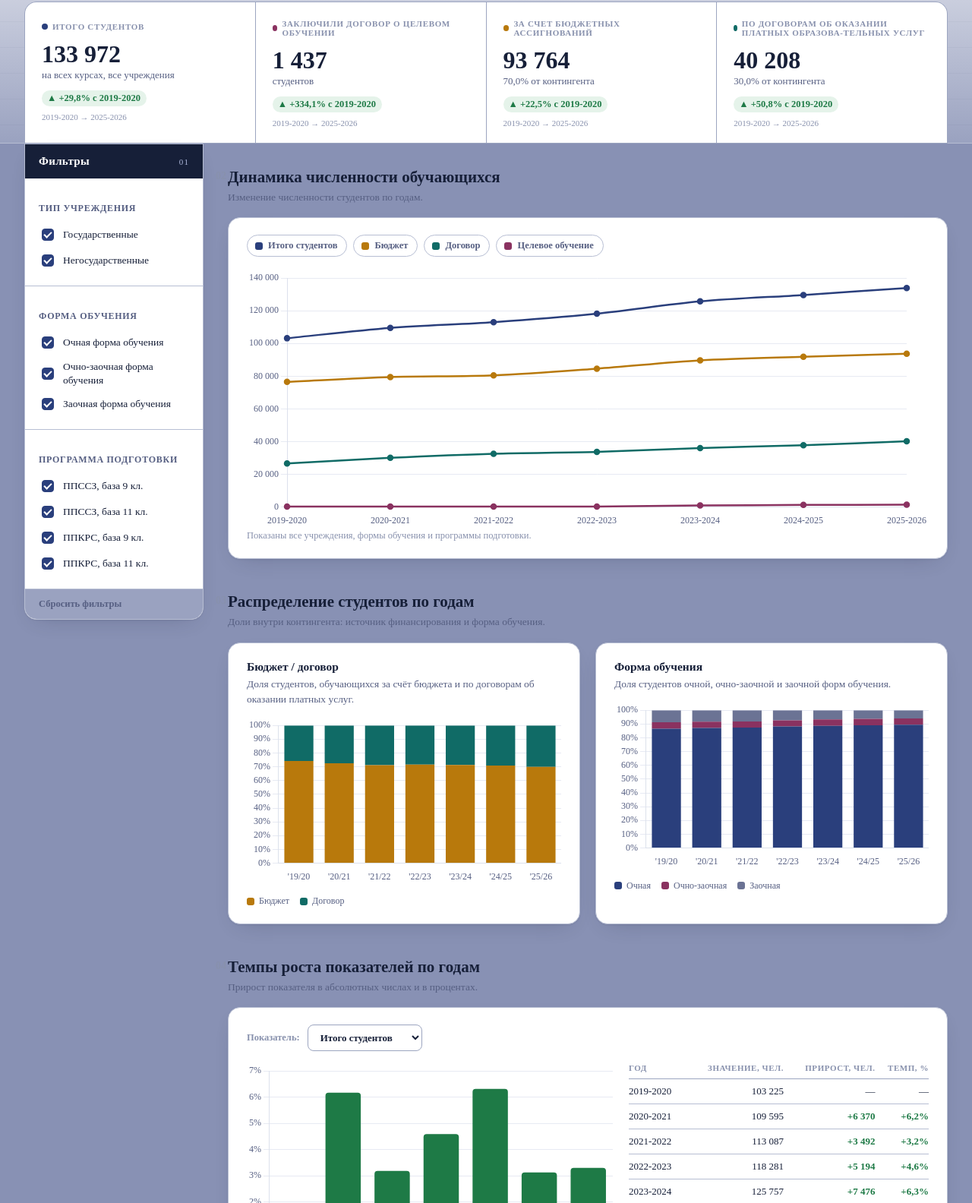
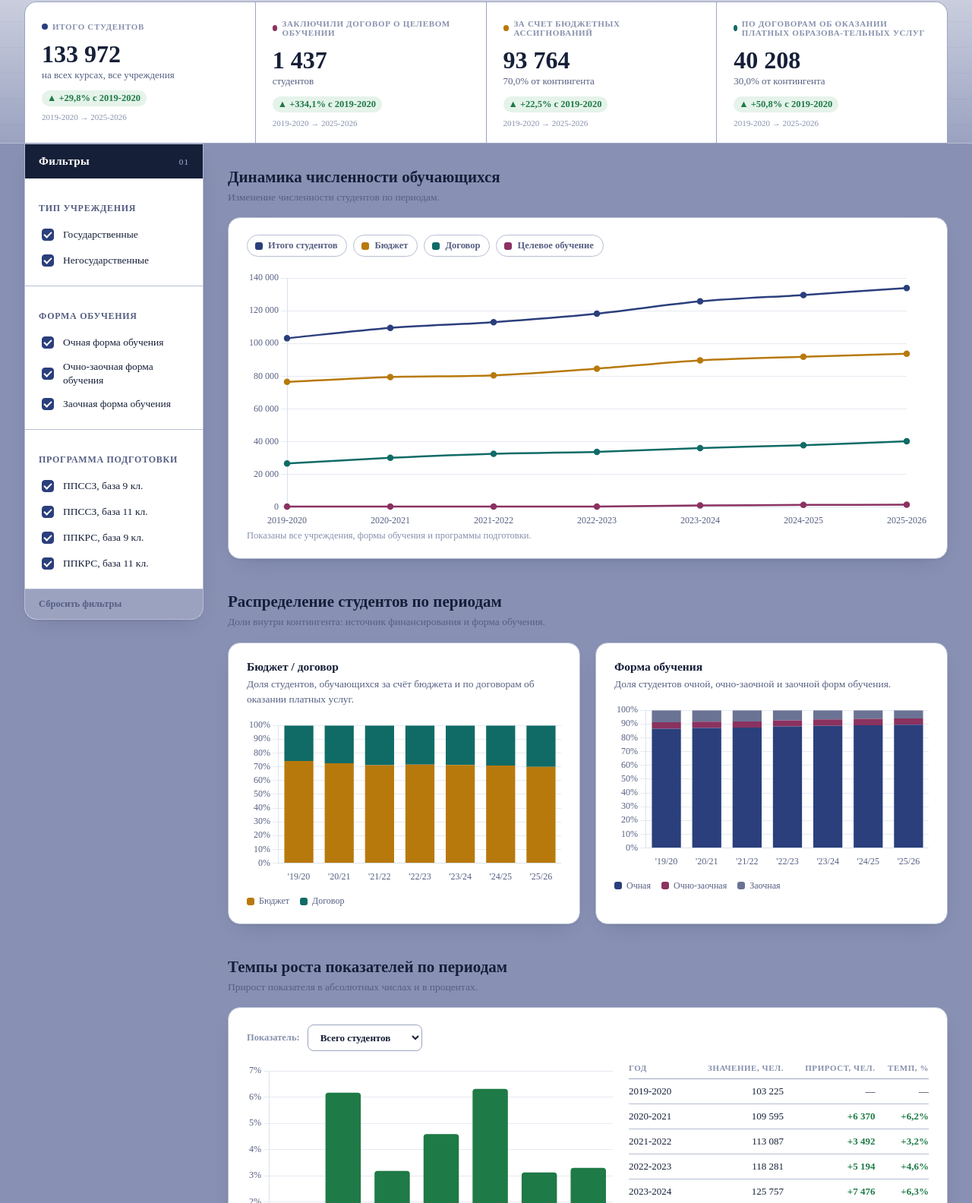
Before and after one commit to CAD-analytics/spo-spb-dashboard, a plain HTML site: page index.html in a window 1280 px wide. Shown: the part 210-1794 px from the top of the page at 76% size. Drawn offline with nearby package versions, Linux system fonts and the light colour scheme.

Commit message:
Update index.html

```diff
--- a/index.html
+++ b/index.html
@@ -302,7 +302,7 @@
       <div class="section-head">
         <div>
           <h2><span class="num-mark">02</span>Динамика численности обучающихся</h2>
-          <p class="section-desc">Изменение численности студентов по годам.</p>
+          <p class="section-desc">Изменение численности студентов по периодам.</p>
         </div>
       </div>
       <div class="card">
@@ -315,7 +315,7 @@
     <section id="sec-structure">
       <div class="section-head">
         <div>
-          <h2><span class="num-mark">03</span>Распределение студентов по годам</h2>
+          <h2><span class="num-mark">03</span>Распределение студентов по периодам</h2>
           <p class="section-desc">Доли внутри контингента: источник финансирования и форма обучения.</p>
         </div>
       </div>
@@ -345,7 +345,7 @@
     <section id="sec-growth">
       <div class="section-head">
         <div>
-          <h2><span class="num-mark">04</span>Темпы роста показателей по годам</h2>
+          <h2><span class="num-mark">04</span>Темпы роста показателей по периодам</h2>
           <p class="section-desc">Прирост показателя в абсолютных числах и в процентах.</p>
         </div>
       </div>
@@ -353,7 +353,7 @@
         <div class="growth-controls">
           <span class="eyebrow" style="text-transform:none;letter-spacing:0;font-size:12.5px;">Показатель:</span>
           <select class="metric-select" id="metric-select">
-            <option value="total">Итого студентов</option>
+            <option value="total">Всего студентов</option>
             <option value="budget">Бюджет</option>
             <option value="contract">Договор</option>
             <option value="target">Целевое обучение</option>
```
